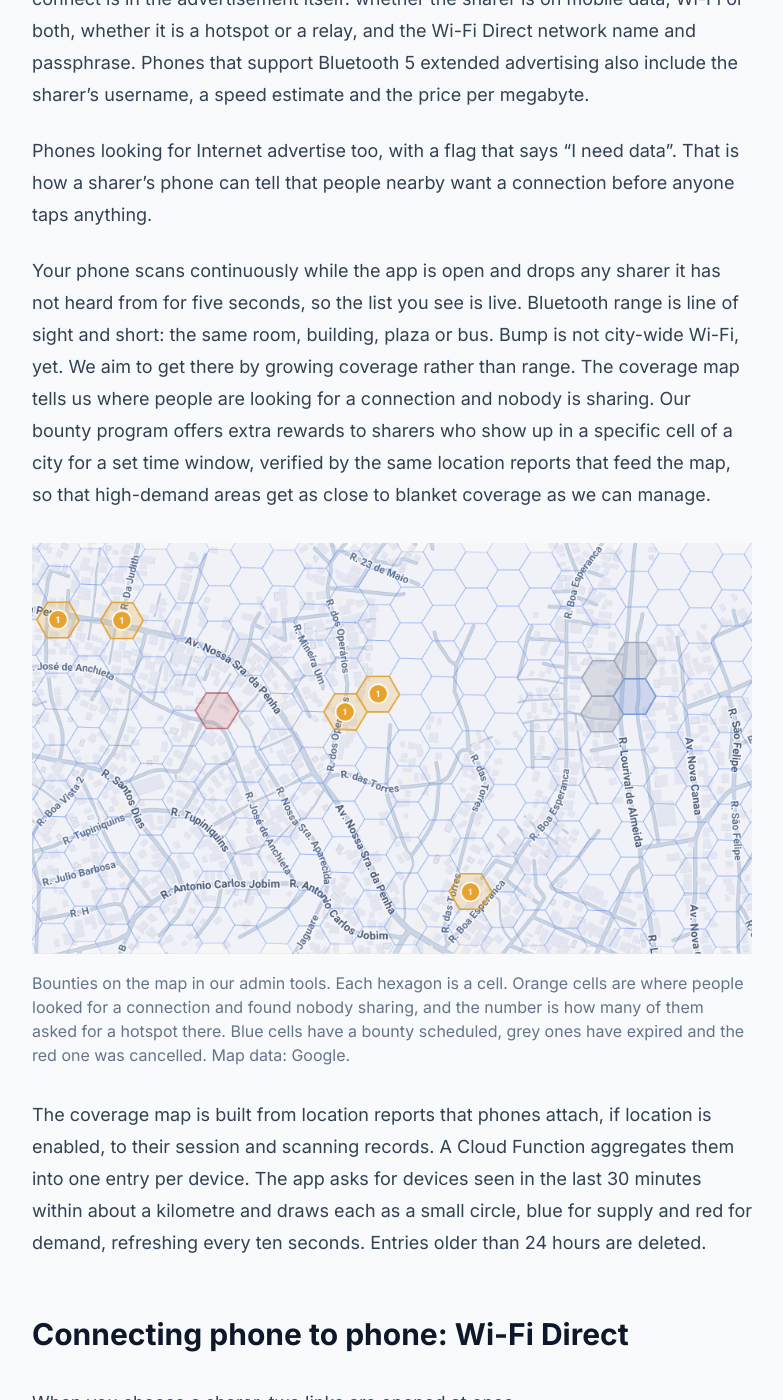
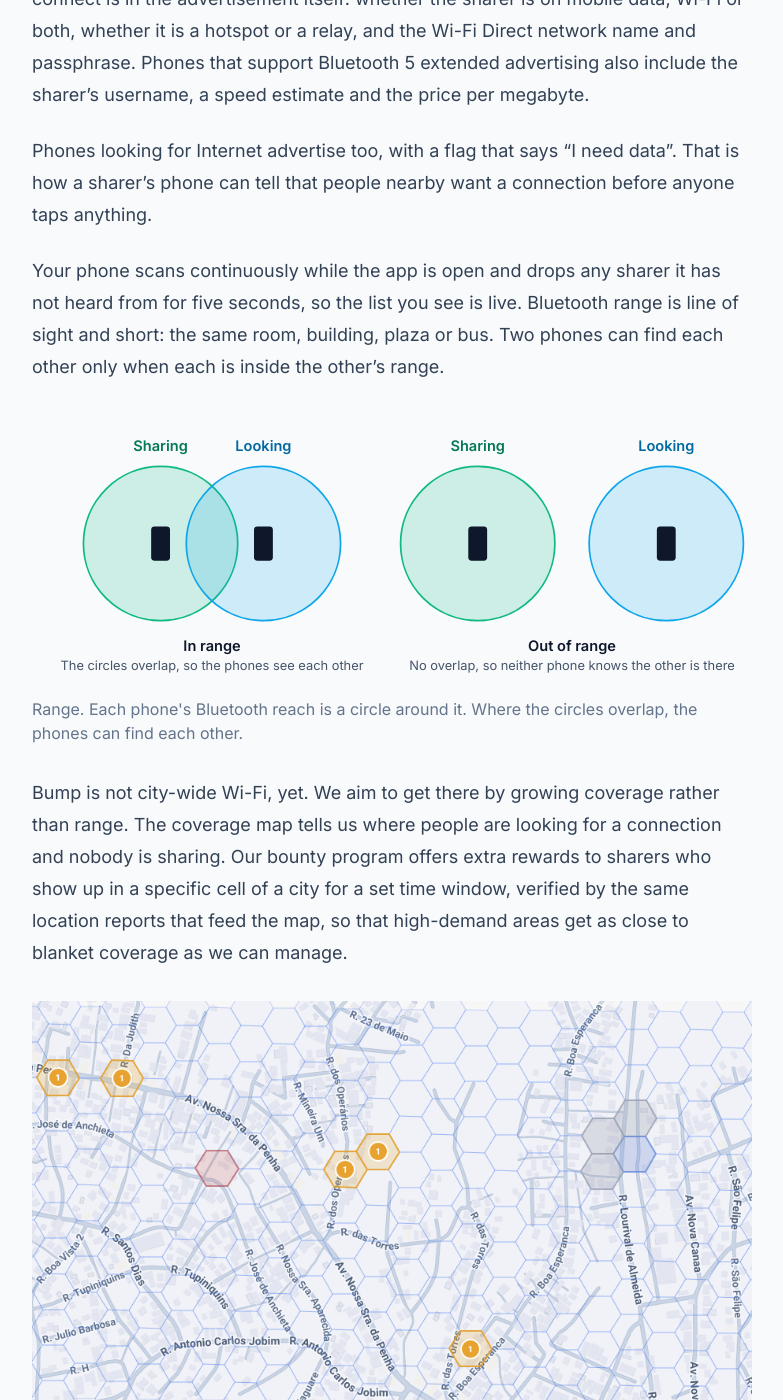
Before and after one commit to BumpApp/bumpapp.github.io, a Jekyll site: the page built from how-it-works/index.md, in a window 1280 px wide and 1400 px high, scrolled down 1424 px. Shown: the whole window, without its empty margins (248-1031 px from the left). Built offline with Jekyll 4.4.1, drawn with Linux system fonts in a browser that asks for light colours.

Commit message:
Explainer: range diagram, in range vs out of range
Co-Authored-By: Claude Fable 5.1 <noreply@anthropic.com>

```diff
--- a/how-it-works/index.md
+++ b/how-it-works/index.md
@@ -46,7 +46,31 @@ A phone that is sharing advertises over BLE. Everything the other phone needs to
 
 Phones looking for Internet advertise too, with a flag that says "I need data". That is how a sharer's phone can tell that people nearby want a connection before anyone taps anything.
 
-Your phone scans continuously while the app is open and drops any sharer it has not heard from for five seconds, so the list you see is live. Bluetooth range is line of sight and short: the same room, building, plaza or bus. Bump is not city-wide Wi-Fi, yet. We aim to get there by growing coverage rather than range. The coverage map tells us where people are looking for a connection and nobody is sharing. Our bounty program offers extra rewards to sharers who show up in a specific cell of a city for a set time window, verified by the same location reports that feed the map, so that high-demand areas get as close to blanket coverage as we can manage.
+Your phone scans continuously while the app is open and drops any sharer it has not heard from for five seconds, so the list you see is live. Bluetooth range is line of sight and short: the same room, building, plaza or bus. Two phones can find each other only when each is inside the other's range.
+
+<figure>
+<svg viewBox="0 0 840 310" role="img" aria-labelledby="fig-range-title" style="width:100%;height:auto;font-family:Inter,system-ui,sans-serif;font-size:17px">
+  <title id="fig-range-title">Four phones with their Bluetooth range drawn as circles. On the left a sharing phone and a looking phone have overlapping circles, so they are in range. On the right the two circles do not touch, so those phones cannot find each other.</title>
+  <circle cx="150" cy="150" r="90" fill="#10B981" fill-opacity="0.18" stroke="#10B981" stroke-width="2"/>
+  <circle cx="270" cy="150" r="90" fill="#0EA5E9" fill-opacity="0.18" stroke="#0EA5E9" stroke-width="2"/>
+  <rect x="139" y="130" width="22" height="40" rx="4" fill="#0F172A"/>
+  <rect x="259" y="130" width="22" height="40" rx="4" fill="#0F172A"/>
+  <text x="150" y="42" text-anchor="middle" fill="#047857" font-weight="600">Sharing</text>
+  <text x="270" y="42" text-anchor="middle" fill="#0369A1" font-weight="600">Looking</text>
+  <text x="210" y="275" text-anchor="middle" fill="#0F172A" font-weight="600">In range</text>
+  <text x="210" y="298" text-anchor="middle" fill="#475569" font-size="15">The circles overlap, so the phones see each other</text>
+  <circle cx="520" cy="150" r="90" fill="#10B981" fill-opacity="0.18" stroke="#10B981" stroke-width="2"/>
+  <circle cx="740" cy="150" r="90" fill="#0EA5E9" fill-opacity="0.18" stroke="#0EA5E9" stroke-width="2"/>
+  <rect x="509" y="130" width="22" height="40" rx="4" fill="#0F172A"/>
+  <rect x="729" y="130" width="22" height="40" rx="4" fill="#0F172A"/>
+  <text x="520" y="42" text-anchor="middle" fill="#047857" font-weight="600">Sharing</text>
+  <text x="740" y="42" text-anchor="middle" fill="#0369A1" font-weight="600">Looking</text>
+  <text x="630" y="275" text-anchor="middle" fill="#0F172A" font-weight="600">Out of range</text>
+  <text x="630" y="298" text-anchor="middle" fill="#475569" font-size="15">No overlap, so neither phone knows the other is there</text>
+</svg>
+<figcaption>Range. Each phone's Bluetooth reach is a circle around it. Where the circles overlap, the phones can find each other.</figcaption>
+</figure>
+ Bump is not city-wide Wi-Fi, yet. We aim to get there by growing coverage rather than range. The coverage map tells us where people are looking for a connection and nobody is sharing. Our bounty program offers extra rewards to sharers who show up in a specific cell of a city for a set time window, verified by the same location reports that feed the map, so that high-demand areas get as close to blanket coverage as we can manage.
 
 <figure>
 <img src="/how-it-works/bounties.png" width="913" height="520" alt="A street map of a neighbourhood divided into hexagonal cells. Several cells are outlined in orange with the number 1, one in red, and a cluster of grey and blue cells sits to the right." loading="lazy">
```
